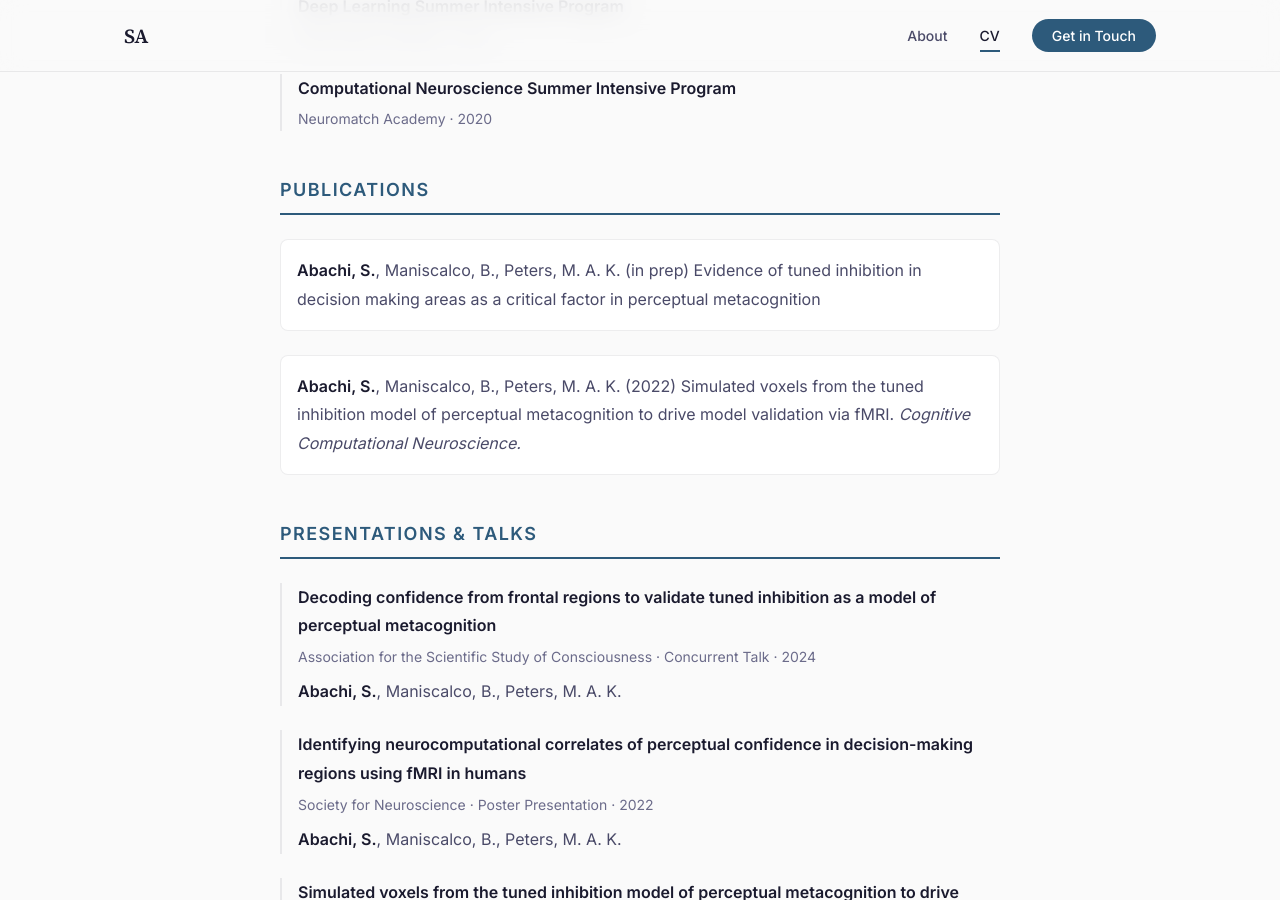
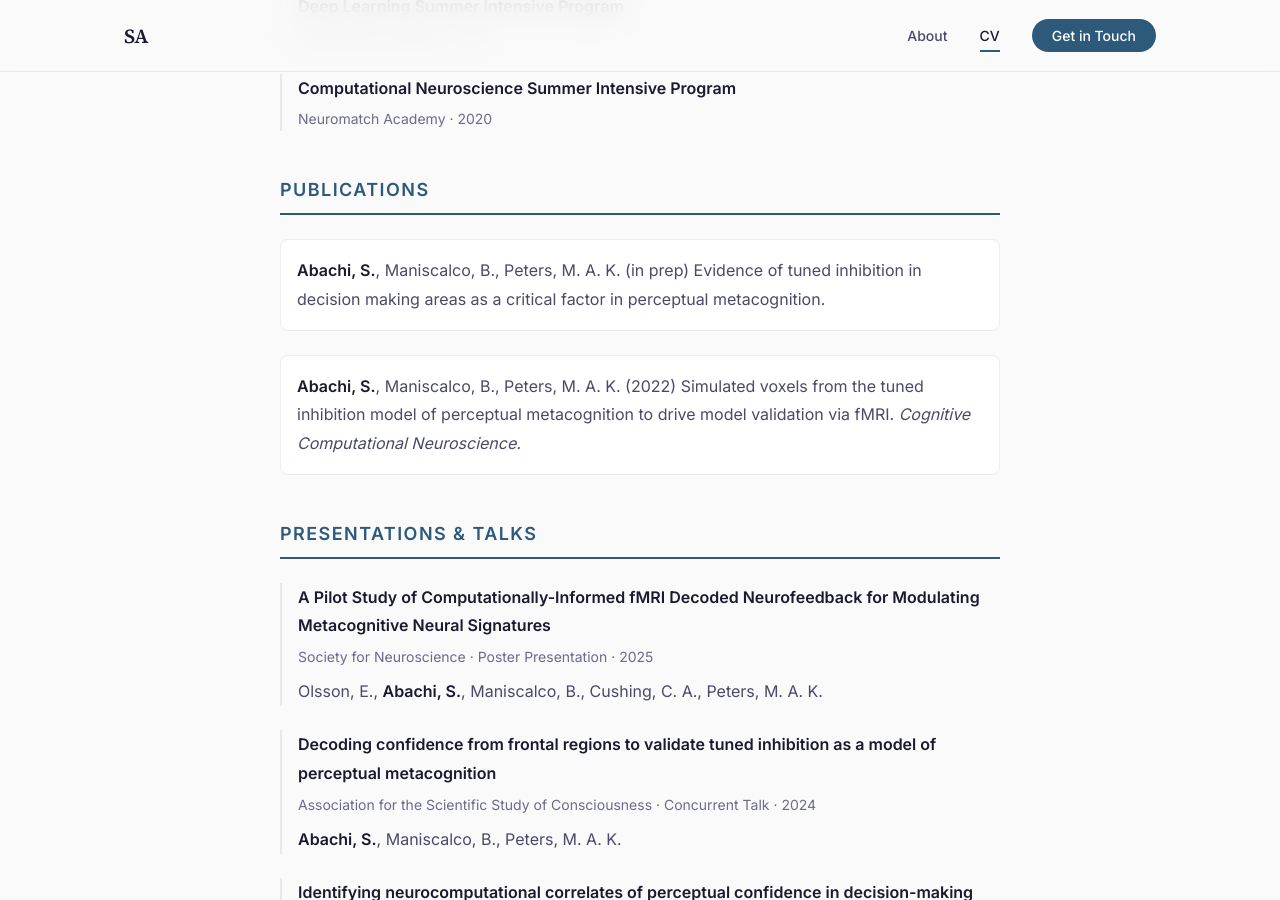
Before and after one commit to shaida-abachi/shaida-abachi.github.io, a Jekyll site: the page built from cv/index.html, in a window 1280 px wide and 900 px high, scrolled down 725 px. Built offline with Jekyll 4.4.1, drawn with Linux system fonts in a browser that asks for light colours.

Commit message:
Update index.html

```diff
--- a/cv/index.html
+++ b/cv/index.html
@@ -51,7 +51,7 @@ title: CV | Shaida Abachi
     <h2>Publications</h2>
 
     <div class="cv-publication">
-      <p><strong>Abachi, S.</strong>, Maniscalco, B., Peters, M. A. K. (in prep) Evidence of tuned inhibition in decision making areas as a critical factor in perceptual metacognition</p>
+      <p><strong>Abachi, S.</strong>, Maniscalco, B., Peters, M. A. K. (in prep) Evidence of tuned inhibition in decision making areas as a critical factor in perceptual metacognition.</p>
     </div>
 
     <div class="cv-publication">
@@ -62,6 +62,13 @@ title: CV | Shaida Abachi
 
   <section class="cv-section">
     <h2>Presentations & Talks</h2>
+
+    <div class="cv-item">
+      <p class="cv-item-title">A Pilot Study of Computationally-Informed fMRI Decoded Neurofeedback for Modulating Metacognitive Neural Signatures</p>
+      <p class="cv-item-subtitle">Society for Neuroscience · Poster Presentation · 2025</p>
+      <p class="cv-item-description">Olsson, E., <strong>Abachi, S.</strong>, Maniscalco, B., Cushing, C. A., Peters, M. A. K.</p>
+    </div>
+
 
     <div class="cv-item">
       <p class="cv-item-title">Decoding confidence from frontal regions to validate tuned inhibition as a model of perceptual metacognition</p>
```
